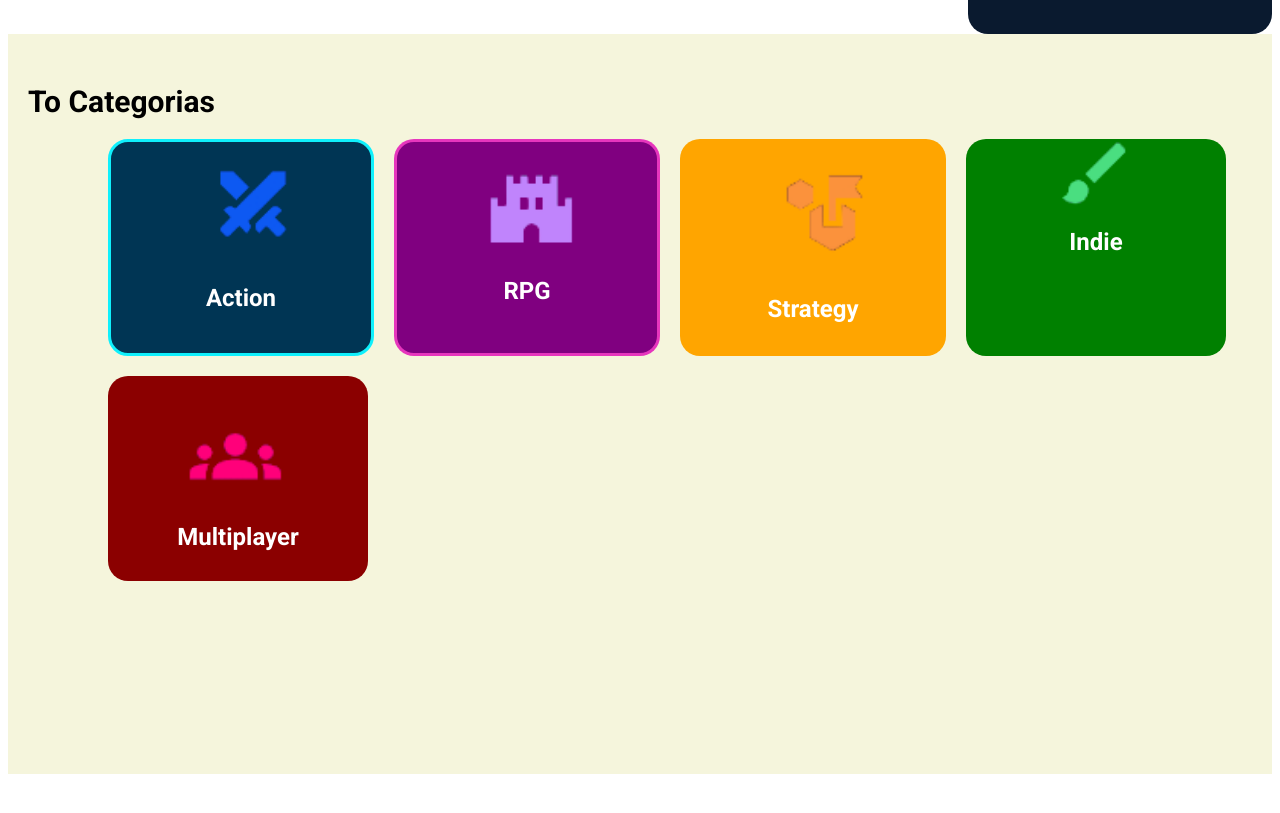
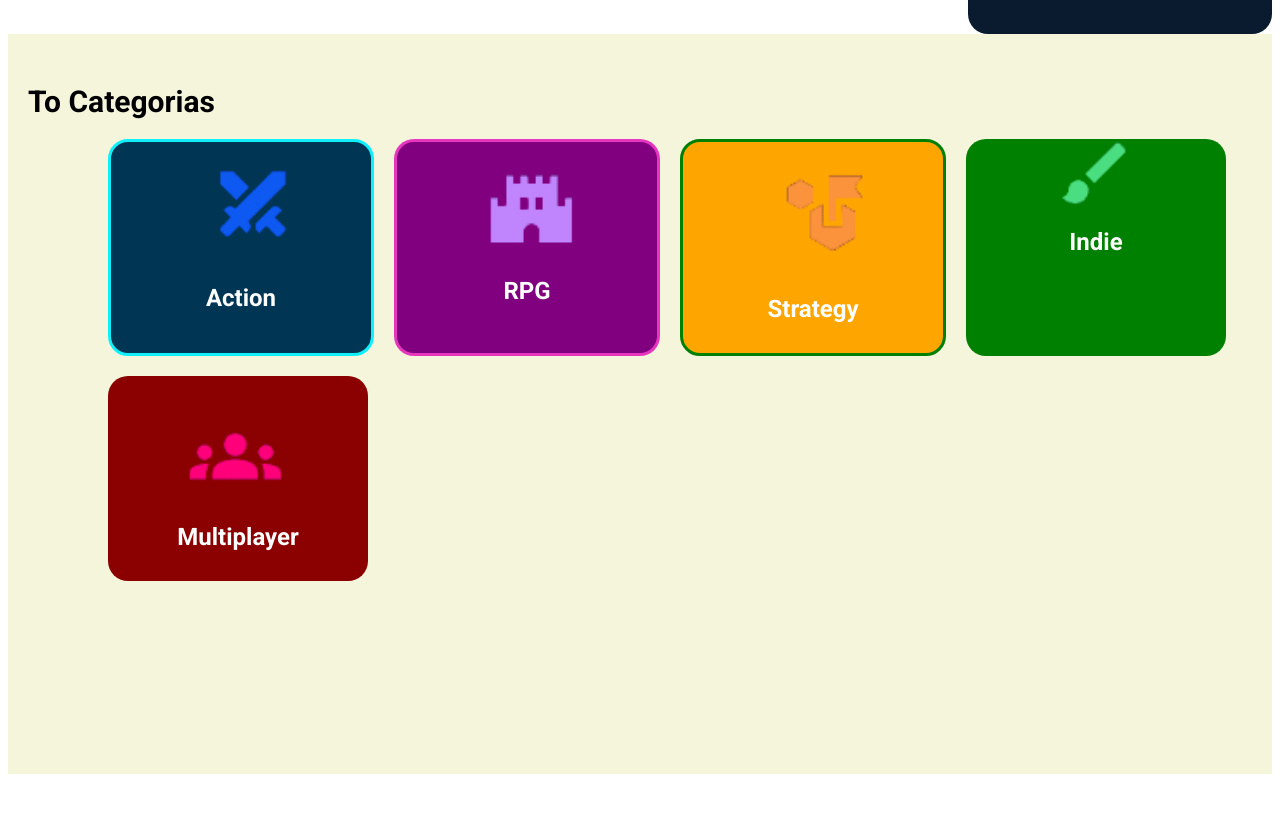
Before and after one commit to gabrieljcoutinho/Projeto-loja-de-jogo-SPA, a React (Create React App) app: page / in a window 1280 px wide. Shown: the part 1140-1953 px from the top of the page. Built offline with nearby package versions, Linux system fonts and the light colour scheme.

Commit message:
teste funcional

```diff
--- a/src/Css/categoriasDeJogos.css
+++ b/src/Css/categoriasDeJogos.css
@@ -63,8 +63,7 @@
 #strategy {
     background-color: orange;
     font-family: 'Roboto';
-    border: 3px solid rgba(255, 165, 0, 0.8);
-
+    border: 3px solid green;
 }
 
 #indie {
```
